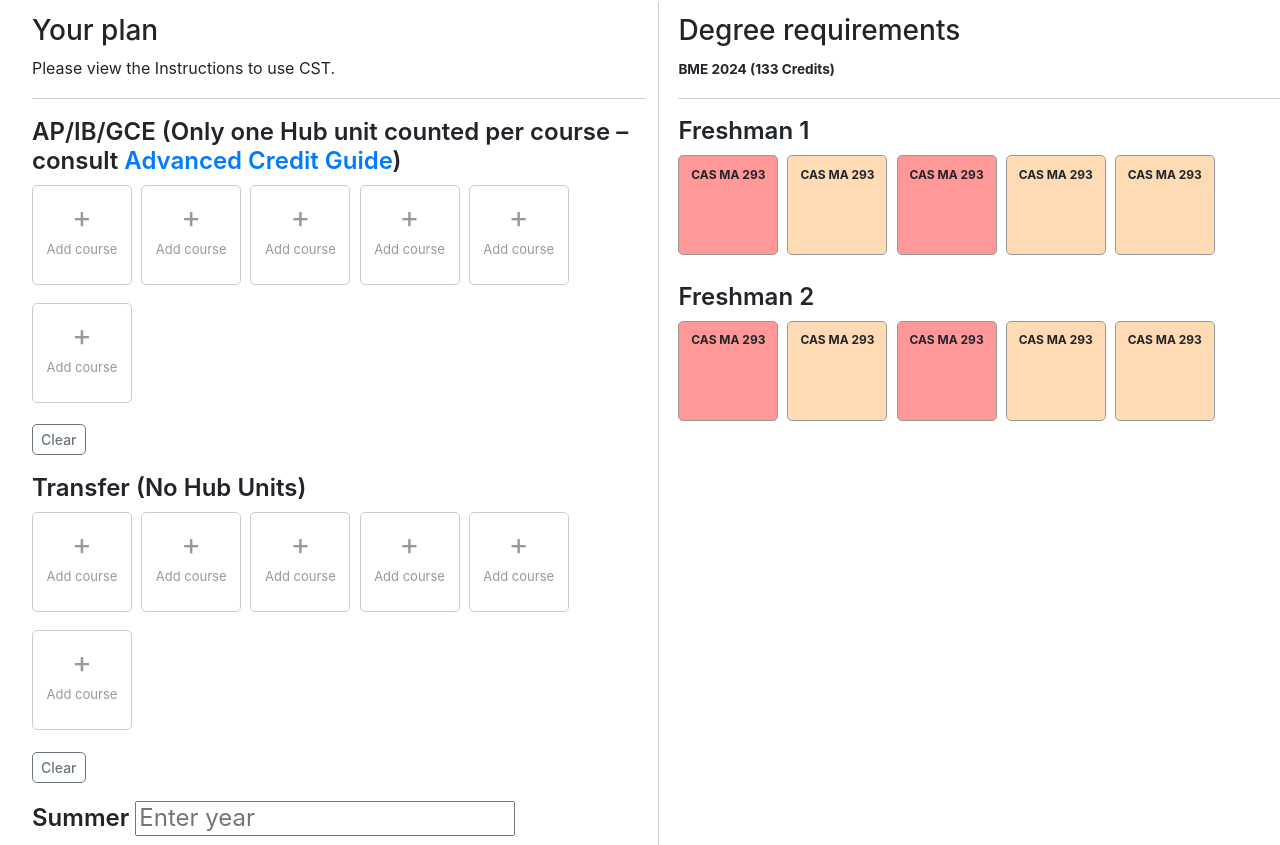
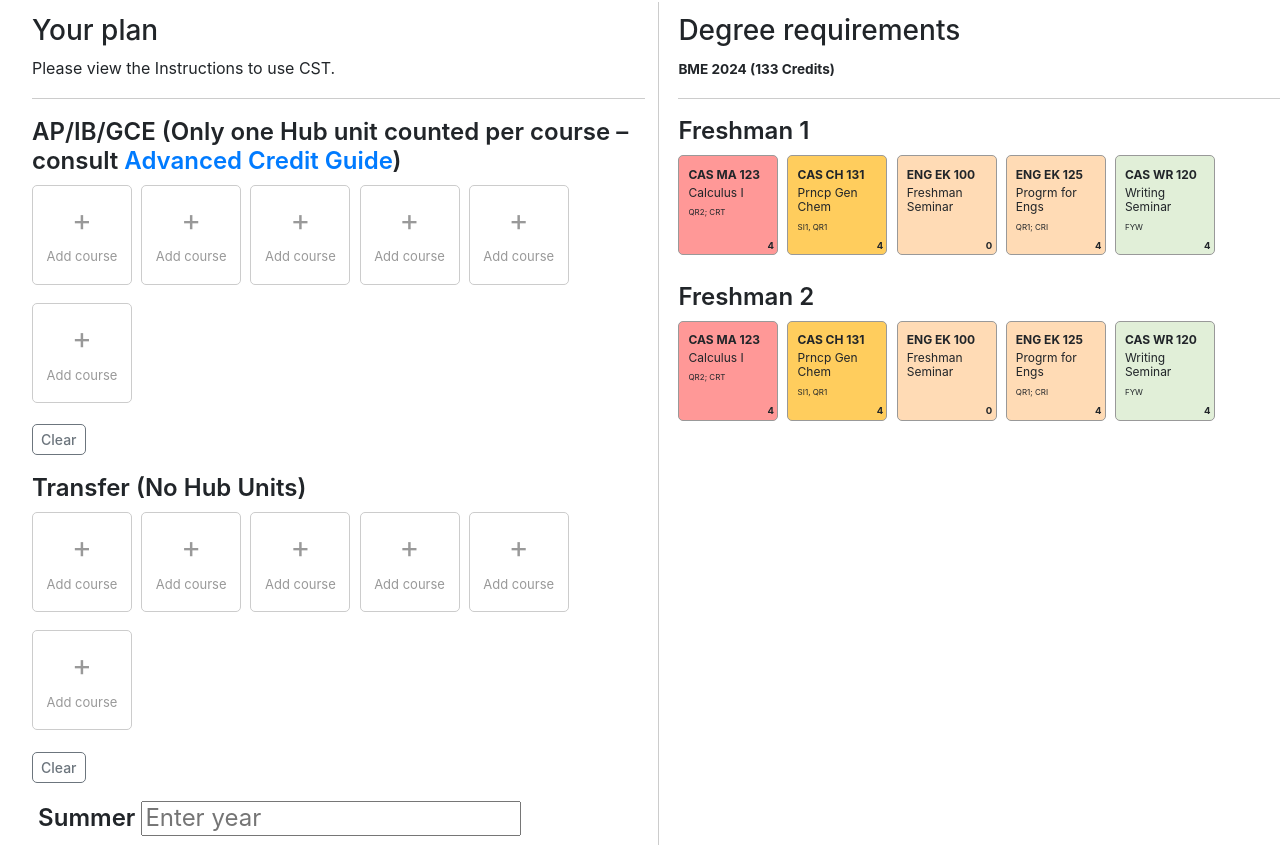
Before and after one commit to mariapaula1108/CST, a React (Create React App) app in the folder my-app/: page / in a window 1280 px wide. Shown: the part 195-1040 px from the top of the page. Built offline with nearby package versions, Linux system fonts and the light colour scheme.

Commit message:
changes to coursebox and semester

```diff
--- a/my-app/public/index.html
+++ b/my-app/public/index.html
@@ -9,6 +9,13 @@
       name="description"
       content="Web site created using create-react-app"
     />
+    <link
+    href="https://cdn.jsdelivr.net/npm/bootstrap@5.1.3/dist/css/bootstrap.min.css"
+    rel="stylesheet"
+    integrity="sha384-1BmE4kWBq78iYhFldvKuhfTAU6auU8tT94WrHftjDbrCEXSU1oBoqyl2QvZ6jIW3"
+    crossorigin="anonymous"
+  />
+
 
     <!--
       manifest.json provides metadata used when your web app is installed on a
@@ -28,12 +35,7 @@
   </head>
   <body>
     <noscript>You need to enable JavaScript to run this app.</noscript>
-    <link
-    href="https://cdn.jsdelivr.net/npm/bootstrap@5.1.3/dist/css/bootstrap.min.css"
-    rel="stylesheet"
-    integrity="sha384-1BmE4kWBq78iYhFldvKuhfTAU6auU8tT94WrHftjDbrCEXSU1oBoqyl2QvZ6jIW3"
-    crossorigin="anonymous"
-  />
+
     <div id="root"></div>
 
     <!--
--- a/my-app/src/App.tsx
+++ b/my-app/src/App.tsx
@@ -10,47 +10,43 @@ import {CourseContext} from './components/CourseContext';
 
 function App() {
   // our context uses the state variables of app
-  const [name, setName] = useState('');
-  const [color, setColor] = useState('');
   const [selectedid, setId] = useState('');
   const [delid, setDel] = useState('');
   const [clearedid, setClearedId] = useState('');
+  const [courseProps, setCourseProps] = useState({
+    courseName: '',
+    courseNumber: '',
+    courseHubs: '',
+    courseCredits: 0,
+    courseColor:'',
+ });
 
-  function storeName (newname:string) {
-    setName(name => (newname))
 
-  }
 
-  function storeColor (newcolor:string) {
-    setColor(color => (newcolor));
-    console.log("Color", newcolor);
 
-  }
   function storeId (newid:string) {
     setId(id => (newid));
     // console logs for debugging purposes
     console.log("ID", newid);
 
-
   }
-
 
 
   function storeDel (del:string) {
     setDel(d => (del));
     console.log("Deleted", del);
 
-
   }
 
   function storeCleared (cleared:string) {
     setClearedId(i => (cleared));
-    console.log("Cleared planned course", cleared);
-    console.log("Clearedid: ", clearedid)
 
   }
 
-
+  function storeCourseProps (coursename:string, coursenum:string, coursehubs:string, coursecredits:number , coursecolor:string) {
+    setCourseProps(prevState => ({courseName: coursename, courseNumber: coursenum, courseHubs:coursehubs, courseCredits:coursecredits, courseColor:coursecolor} ) );
+    console.log(courseProps);
+  }
 
 
 
@@ -63,7 +59,7 @@ function App() {
           <h1> Program Planning</h1> <h3 style={{display: "inline"}}> for venika</h3>
         </div>
         {/* this provides an initial value for the variables and their associated functions for any children components to access*/}
-        <CourseContext.Provider value = {{name, storeName, color, storeColor, selectedid, storeId, delid,storeDel, clearedid, storeCleared}} >
+        <CourseContext.Provider value = {{selectedid, storeId, delid,storeDel, clearedid, storeCleared, courseProps, storeCourseProps}} >
 
         <Plan/>
         <Degree/>
--- a/my-app/src/components/CourseContext.tsx
+++ b/my-app/src/components/CourseContext.tsx
@@ -1,9 +1,7 @@
 import React from 'react';
 export const CourseContext = React.createContext({
-    name: '',
-    storeName: (name: string) => {},
-    color: '',
-    storeColor: (color: string) => {},
+    courseProps: {courseName:'', courseNumber: '', courseHubs:'', courseCredits:0, courseColor:''},
+    storeCourseProps: (name:string, num: string, hubs: string, credits: number, color:string) => {},
     selectedid: '',
     storeId: (id: string) => {},
     delid: '',
--- a/my-app/src/components/Coursebox.css
+++ b/my-app/src/components/Coursebox.css
@@ -5,14 +5,21 @@
     height: 100px;
     position: relative;
     margin: 1.5%;
-    margin-left:0%;
+    margin-left:0;
     cursor:pointer;
     float:left;
     text-align:left;
     padding:1.5%;
-    text-align:center;
 
     box-sizing: border-box;
+
+}
+
+.course#select{
+    color: #cdcdcd;
+    background-color: #d9d9d9;
+    border-color: #cdcdcd;
+
 
 
 }
@@ -35,10 +42,32 @@ h4#bootstrap-override {
     font-weight:bolder;
 
 
+}
 
+h5#bootstrap-override{
+    font-size: 0.75em;
+    margin-right:7%;
+    font-weight:normal;
+    margin-bottom:10%;
+}
+
+h6#bootstrap-override{
+    font-size:0.50em;
+    margin-right:7%;
+    font-weight:normal;
 
 }
 
+h3#bootstrap-override{
+    font-size:0.6rem;
+    font-weight:bold;
+    float:right;
+    margin-bottom:0;
+    bottom:3%;
+    left:90%;
+    position:absolute;
+
+}
 .add {
     font-size:30px;
     color:#999999;
@@ -65,22 +94,19 @@ p {
     color: white;
 }
 
+.delete{
+    left:7%;
+    font-size:0.7em;
+    float: left;
+    margin-bottom:0;
+    bottom:3%;
+    position:absolute;
+}
 
-
-.popup-content {
-    margin: auto;
-    background: rgb(255, 255, 255);
-    width: 50%;
-    padding: 5px;
-    border: 0.5px solid#999999;
-    border-radius: 2px;
-    transition: 0.15s ease-in-out;
-  }
-  .popup-arrow {
-    color: #cccccc;
-
-  }
-  [role='tooltip'].popup-content {
-    width: 200px;
-
-  }
+.info {
+    font-size:0.7em;
+    margin-bottom:0;
+    bottom:3%;
+    left:22%;
+    position:absolute;
+}
--- a/my-app/src/components/Coursebox.tsx
+++ b/my-app/src/components/Coursebox.tsx
@@ -3,13 +3,19 @@ import './Coursebox.css';
 import {CourseContext} from "./CourseContext";
 import Popover from 'react-bootstrap/Popover';
 import OverlayTrigger from 'react-bootstrap/OverlayTrigger';
-
+import Form from 'react-bootstrap/Form';
+import Button from 'react-bootstrap/Button';
 interface courseProps  {
     courseColor: string;
     degCourseId?: string;
+    courseName?:string;
+    courseNumber?:string;
+    courseHubs?:string;
+    courseCredits?:number;
 
 
 }
+
 
 interface emptyprops {
     courseid: string;
@@ -20,44 +26,40 @@ interface emptyprops {
 
 export function EmptyCourse(props: emptyprops) {
 
-    const {color, selectedid, storeId, storeColor, storeDel, clearedid, storeCleared} = useContext(CourseContext);
+    const {selectedid, storeId, storeDel, clearedid, storeCleared, courseProps, storeCourseProps} = useContext(CourseContext);
+    const [courseValues, setValues] = useState({
+        courseName: '',
+        courseNumber: '',
+        courseHubs: '',
+        courseCredits: 0,
+        courseColor:'',
+     })
 
-    const [courseColor, setCourseColor] = useState('');
     const [isSelected, setSelected] = useState(false);
 
-
-
-
-
-    const popover = (
-        <Popover id="popover-basic">
-          <Popover.Header as="h3">Fill Course Details</Popover.Header>
-          <Popover.Body>
-            And here's some <strong>amazing</strong> content. It's very engaging.
-            right?
-          </Popover.Body>
-        </Popover>
-      );
-
-     useEffect(()=>{
+    useEffect(()=>{
 
         if (clearedid === props.courseid[0]) {
 
             setSelected(false);
+            setValues(prevState => ({courseNumber:'', courseName:'', courseCredits:0, courseHubs:'', courseColor:''}));
+
 
         }
-    },[clearedid, props.courseid])
+    },[clearedid, props.courseid,setValues])
 
 
     function deleteCourse() {
         /* on click (gotta change this to onclick of the trashcan icon) this stores the course it's referencing in the
         global variable to be deleted. eg: if we want to delete 'MA293' from spring 2023, we store MA293's id in delid*/
-        storeDel(props.courseid);
+        if (courseValues.courseColor !== '#cccccc') {
+        storeDel(props.courseid); }
         // now that we want to delete this course, this box is no longer referencing any course, so we set that to be blank
         setSelected(false);
+        setValues(prevState => ({courseNumber:'', courseName:'', courseCredits:0, courseHubs:'', courseColor:''}));
+
 
     }
-
 
     useEffect(()=>{
         /* when the component updates, this checks to see if the selected temporary id is each emptycourse's id
@@ -68,17 +70,83 @@ export function EmptyCourse(props: emptyprops) {
         if(selectedid === props.courseid){
             storeCleared('');
 
-            if(color !=='') {
+            if(courseProps.courseColor !=='') {
 
-                setCourseColor(col => color);
+
+                setValues(prev => courseProps)
                 setSelected(true);
-                storeColor('');
                 storeId('');
+                storeCourseProps('', '', '', 0, '');
 
             }
 
         }
-    },[selectedid, props.courseid, color,  storeColor,  storeId, storeCleared])
+    },[selectedid, props.courseid,  storeId, storeCleared, courseProps, storeCourseProps])
+
+    const onFormChange = (e:any) => {
+        const name = e.target.name;
+        console.log(name);
+        const value = e.target.value;
+        setValues({ ...courseValues, [name]: value });
+        console.log(courseValues);
+    };
+
+    const onFormSubmit = (e:any) => {
+        e.preventDefault();
+        console.log(courseValues);
+        setValues(courseValues => ({...courseValues, courseColor:'#cccccc'}));
+        console.log(courseValues);
+        storeId('');
+        setSelected(true);
+
+
+    }
+
+    const clearFields = (e:any) => {
+        setValues(prevState => ({courseNumber:'', courseName:'', courseCredits:0, courseHubs:'', courseColor:''}));
+    }
+
+    const popover = (
+
+        <Popover id="popover-basic">
+          <Popover.Header as="h3">Fill Course Details</Popover.Header>
+          <Popover.Body>
+          <Form onSubmit={onFormSubmit}>
+            <Form.Group className="mb-3" controlId="formCourseNumber">
+                <Form.Label>Course Number</Form.Label>
+                <Form.Control name="courseNumber" onChange={onFormChange} type="text" placeholder="Eg: CAS PY 251" defaultValue=''/>
+
+            </Form.Group>
+
+            <Form.Group className="mb-3" controlId="formCourseName">
+                <Form.Label>Name</Form.Label>
+                <Form.Control name = "courseName" onChange={onFormChange} type="text" placeholder="Eg: Calculus" defaultValue=''/>
+            </Form.Group>
+            <Form.Group className="mb-3" controlId="formCredits">
+                <Form.Label>Credits</Form.Label>
+                <Form.Select aria-label="Credit selection" onChange={onFormChange} name="courseCredits" defaultValue=''>
+                    <option value="0">0</option>
+                    <option value="1">1</option>
+                    <option value="2">2</option>
+                    <option value="3">3</option>
+                    <option value="4">4</option>
+                </Form.Select>
+            </Form.Group>
+            <Form.Group className="mb-3" controlId="formHubs">
+                <Form.Label>Hub Units</Form.Label>
+                <Form.Control name= "courseHubs" onChange={onFormChange} type="text" defaultValue=''/>
+            </Form.Group>
+            <Button variant="primary" type="submit" size="sm">
+                Save
+            </Button>{' '}
+            <Button type="reset" size="sm" style={{border: "1px solid #f44336"}} variant="outline-dark" onClick={() => document.body.click()} >
+                Close
+            </Button>
+            </Form>
+          </Popover.Body>
+        </Popover>
+
+      );
 
 
 
@@ -89,15 +157,20 @@ export function EmptyCourse(props: emptyprops) {
 
         (isSelected) ?
         (
-        <div className="course" id="bootstrap-override" style={{backgroundColor: courseColor}} onClick={()=> deleteCourse()}>
-        <h4 id="bootstrap-override" >CAS MA 293 </h4>
+        <div className="course" id="bootstrap-override" style={{backgroundColor: courseValues.courseColor}} >
+        <h4 id="bootstrap-override">{courseValues.courseNumber}</h4>
+        <h5 id="bootstrap-override">{courseValues.courseName}</h5>
+        <h6 id="bootstrap-override">{courseValues.courseHubs}</h6>
+        <h3 id="bootstrap-override">{courseValues.courseCredits}</h3>
+        <div className='delete' onClick={()=> deleteCourse()}>&#128465;</div>
+        <div className='info'>&#8505; </div>
         </div>
 
         )
         : /* or else it just returns an empty course */
         (
 
-        <OverlayTrigger placement="right" overlay={popover} rootClose trigger="click">
+        <OverlayTrigger placement="right" overlay= {popover} rootClose trigger="click" onEntered={clearFields}        >
 
         <div className="course" id = {selectedid === props.courseid ? "emptyselect" : "empty"} onClick = {() => storeId(props.courseid)} >
 
@@ -123,7 +196,7 @@ export function EmptyCourse(props: emptyprops) {
 export function Coursebox(props: courseProps) {
 
     const [references, setCourseRef] = useState('');
-    const {delid,storeDel,selectedid, storeColor,storeName, clearedid} = useContext(CourseContext);
+    const {delid,storeDel,selectedid, clearedid, storeCourseProps} = useContext(CourseContext);
 
     useEffect(()=>{
         // delid stores the id of the degree course that needs tobe deleted. so this checks to see if its id matches
@@ -143,14 +216,15 @@ export function Coursebox(props: courseProps) {
  }
     },[clearedid,references, setCourseRef])
 
-    function handleClick(selectedid: any, storeColor:any) {
+    function handleClick(selectedid: any, storeCourseprops:any) {
         /* this handles part 2 of the selection process for courses: the part where you select a course on the right to
         be moved. this checks to see if a destination location on the left has been selected AND that the current
         course isn't already selected, and if both conditions are true it stores the current course information in the global
         context variable and grays out the current course. */
         if (selectedid !== '' && references === '') {
             setCourseRef(selectedid);
-            storeColor(props.courseColor);
+
+            storeCourseProps(props.courseName?props.courseName:'', props.courseNumber?props.courseNumber:'', props.courseHubs?props.courseHubs:'', props.courseCredits?props.courseCredits:0, props.courseColor);
 
         };
 
@@ -159,8 +233,11 @@ export function Coursebox(props: courseProps) {
     return (
 
 
-        <div className="course" style={{backgroundColor: references !== '' ? '#cccccc' : props.courseColor}} onClick={() => handleClick(selectedid, storeColor)}>
-        <h4 id="bootstrap-override">CAS MA 293</h4>
+        <div className="course" id={references !== '' ? "select" : ""} style={{backgroundColor: references !== '' ? '#eeeeee' : props.courseColor}} onClick={() => handleClick(selectedid, storeCourseProps)}>
+        <h4 id="bootstrap-override">{props.courseNumber}</h4>
+        <h5 id="bootstrap-override">{props.courseName}</h5>
+        <h6 id="bootstrap-override">{props.courseHubs}</h6>
+        <h3 id="bootstrap-override">{props.courseCredits}</h3>
         </div>
 
 
--- a/my-app/src/components/Hubs.css
+++ b/my-app/src/components/Hubs.css
@@ -1,11 +1,11 @@
-.hubs {
+.hubs#bootstrap-override {
     clear:both;
     width:100%;
     margin-top: 5%;
 
 }
 
-.hubColumn {
+.hubColumn#bootstrap-override {
     margin-top:4%;
     width:50%;
     float:left;
@@ -14,10 +14,11 @@
 }
 .checkbox {
     font-size: 0.85rem;
-    width:100%;
-    float:left;
+    width:100% !important;
+    float:left !important;
     line-height: 1.5;
-    margin-bottom:2%;
+    margin-bottom:2% !important;
+
 
 
 
@@ -26,6 +27,12 @@
 b {
     font-size:0.85rem;
 }
+label {
+    padding-left:1%;
+    display:inline;
+}
+
+
 
 .tooltip {
     position: relative;
--- a/my-app/src/components/Hubs.tsx
+++ b/my-app/src/components/Hubs.tsx
@@ -1,19 +1,19 @@
 import React from 'react';
 import './Hubs.css';
-
+//import OverlayTrigger from 'react-bootstrap/OverlayTrigger';
 
 
 export default function Hubs() {
 
   return (
-    <div className="hubs">
+    <div className="hubs" id="bootstrap-override">
       <div>
         <b>Hub Electives: must include all Hub areas below to fulfill degree requirements </b>
 
       </div>
 
 
-      <div className='hubColumn'>
+      <div className='hubColumn' id="bootstrap-override">
         <div className='checkbox'>
           <input type="checkbox" id="PLM" name="PLM"/>
           <label htmlFor="PLM">Philosophical Inquiry & Life’s Meanings (PLM) </label>
@@ -37,7 +37,7 @@ export default function Hubs() {
 
       </div>
 
-      <div className='hubColumn'>
+      <div className='hubColumn' id="bootstrap-override">
       <div className='checkbox'>
           <input type="checkbox" id="IIC" name="IIC"/>
           <label htmlFor="IIC">Individual in Community (IIC) </label>
--- a/my-app/src/components/Semester.tsx
+++ b/my-app/src/components/Semester.tsx
@@ -9,7 +9,6 @@ interface semesterProps {
     isPlan: boolean;
 
 }
-
 
 
 
@@ -69,11 +68,11 @@ export default function Semester(props: semesterProps) {
 
             </div>
             {/* render courseboxes based on type of semester passed in  */}
-              <Coursebox courseColor = '#ff9897' degCourseId={props.semesterid + '1'}/>
-              <Coursebox courseColor = '#ffdbb5' degCourseId={props.semesterid + '2'}/>
-              <Coursebox courseColor = '#ff9897' degCourseId={props.semesterid + '3'}/>
-              <Coursebox courseColor = '#ffdbb5' degCourseId={props.semesterid + '4'}/>
-              <Coursebox courseColor = '#ffdbb5' degCourseId={props.semesterid + '5'}/>
+              <Coursebox courseColor = '#ff9897' degCourseId={props.semesterid + '1'} courseName='Calculus I' courseNumber='CAS MA 123' courseHubs='QR2; CRT' courseCredits={4}/>
+              <Coursebox courseColor = '#FFCD5D' degCourseId={props.semesterid + '2'} courseName='Prncp Gen Chem' courseNumber='CAS CH 131' courseHubs='SI1, QR1' courseCredits={4}/>
+              <Coursebox courseColor = '#FFDBB5' degCourseId={props.semesterid + '3'} courseName='Freshman Seminar' courseNumber='ENG EK 100' courseCredits={0}/>
+              <Coursebox courseColor = '#FFDBB5' degCourseId={props.semesterid + '4'} courseName='Progrm for Engs' courseNumber='ENG EK 125' courseHubs='QR1; CRI' courseCredits={4}/>
+              <Coursebox courseColor = '#e1efd8' degCourseId={props.semesterid + '5'} courseName='Writing Seminar' courseNumber='CAS WR 120' courseHubs='FYW' courseCredits={4}/>
 
 
         </div>
--- a/my-app/src/index.css
+++ b/my-app/src/index.css
@@ -11,3 +11,18 @@ code {
   font-family: source-code-pro, Menlo, Monaco, Consolas, 'Courier New',
     monospace;
 }
+
+.popover {
+  min-width:276px !important;
+}
+
+.btn-outline-dark {
+  border: 1px solid #f44336;
+  color: #212529
+}
+
+.btn-outline-dark:hover {
+  border: 1px solid #f44336;
+  background-color: white;
+  color:#212529;
+}
```
Lines whose indentation alone changed are shown as unchanged.
